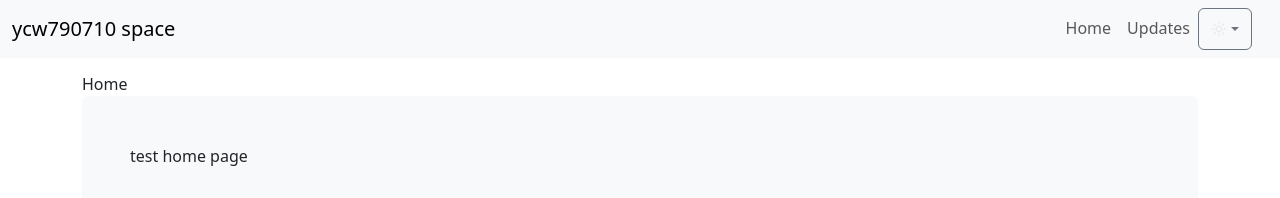
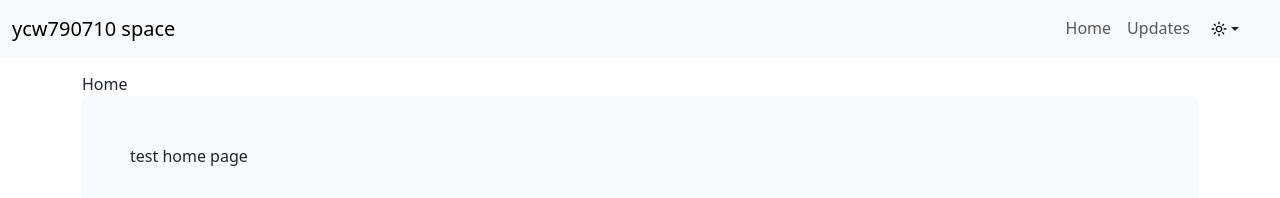
Before and after one commit to ycw790710/ycw790710.github.io, a Jekyll site: the page built from index.html, in a window 1280 px wide. Shown: the top 198 px of the page. Built offline with Jekyll 4.4.1, drawn with Linux system fonts in a browser that asks for light colours.

Commit message:
調整url路徑, 調整nav overlay顏色, 調整toggle theme

```diff
--- a/_includes/breadcrumbs.html
+++ b/_includes/breadcrumbs.html
@@ -9,7 +9,7 @@
     {% if forloop.last %}
       / {{ page.title }}
     {% else %}
-      / <a href="{% assign crumb_limit = forloop.index | plus: 1 %}{% for crumb in crumbs limit: crumb_limit %}{{ crumb | append: '/' }}{% endfor %}">{{ crumb | replace:'-',' ' | remove:'.html' | capitalize }}</a>
+      / <a href="{% assign crumb_limit = forloop.index | plus: 1 %}{% for crumb in crumbs limit: crumb_limit %}{{ crumb }}{% endfor %}">{{ crumb | replace:'-',' ' | remove:'.html' | capitalize }}</a>
     {% endif %}
   {% endfor %}
 </div>
--- a/_includes/nav.html
+++ b/_includes/nav.html
@@ -4,7 +4,7 @@
     <button class="navbar-toggler" type="button" data-bs-toggle="offcanvas" data-bs-target="#offcanvasNavbar2" aria-controls="offcanvasNavbar2" aria-label="Toggle navigation">
       <span class="navbar-toggler-icon"></span>
     </button>
-    <div class="offcanvas offcanvas-end text-bg-dark" tabindex="-1" id="offcanvasNavbar2" aria-labelledby="offcanvasNavbar2Label">
+    <div class="offcanvas offcanvas-end" tabindex="-1" id="offcanvasNavbar2" aria-labelledby="offcanvasNavbar2Label">
       <div class="offcanvas-header">
         <h5 class="offcanvas-title" id="offcanvasNavbar2Label">Menu</h5>
         <button type="button" class="btn-close btn-close-white" data-bs-dismiss="offcanvas" aria-label="Close"></button>
--- a/_includes/toggle_theme.html
+++ b/_includes/toggle_theme.html
@@ -1,6 +1,6 @@
 
-<div class="dropdown bd-mode-toggle">
-  <button class="btn btn-outline-secondary py-2 dropdown-toggle d-flex align-items-center"
+<div class="dropdown">
+  <button class="btn py-2 dropdown-toggle d-flex align-items-center"
           id="bd-theme"
           type="button"
           aria-expanded="false"
--- a/assets/css/toggle_theme.css
+++ b/assets/css/toggle_theme.css
@@ -2,10 +2,6 @@
 .bi {
   vertical-align: -.125em;
   fill: currentColor;
-}
-
-.bd-mode-toggle {
-  z-index: 1500;
 }
 
 .bd-mode-toggle .dropdown-menu .active .bi {
```
Also changed, not shown: assets/svg/google-fonts-check.svg, assets/svg/google-fonts-contrast.svg, assets/svg/google-fonts-dark_mode.svg, assets/svg/google-fonts-light_mode.svg.
